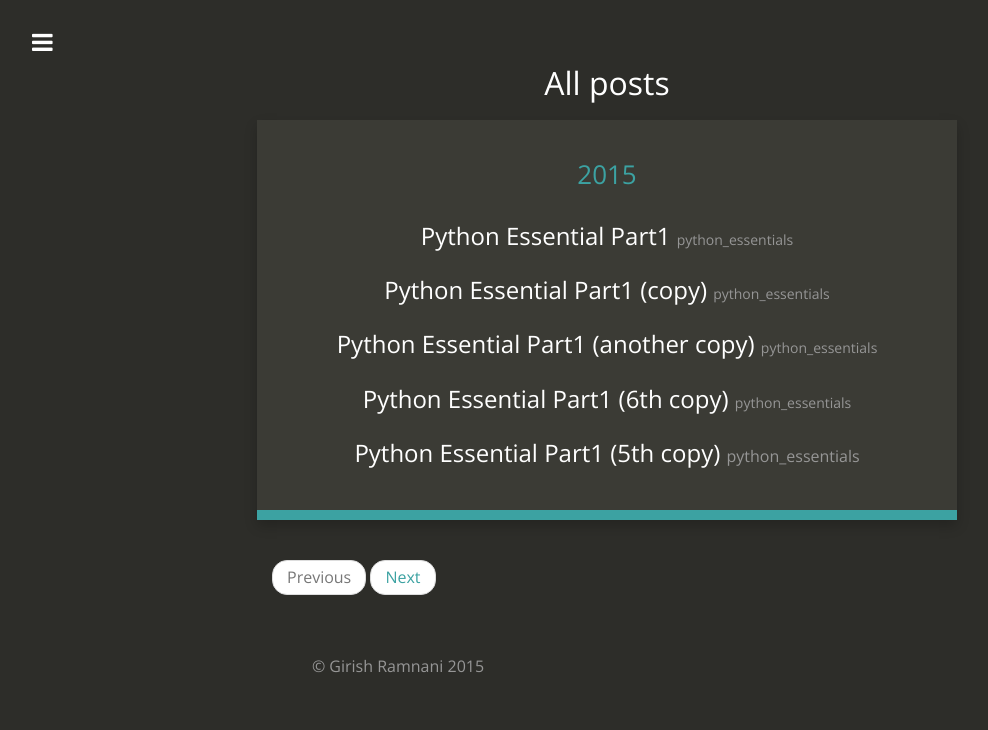
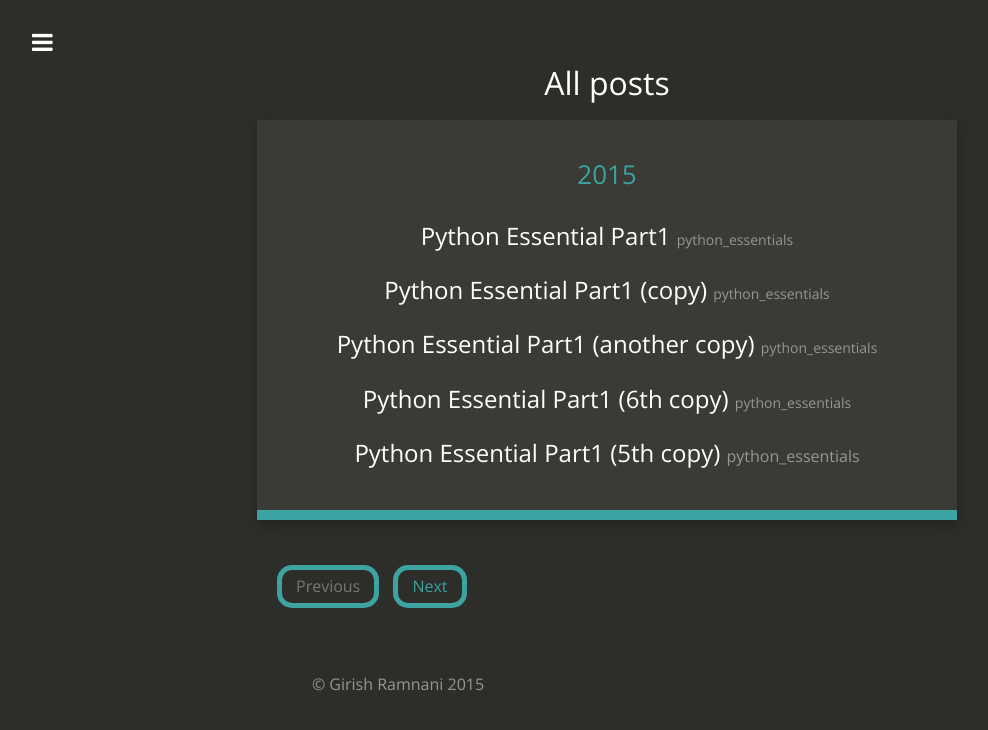
Before and after one commit to jedie/girishramnani.github.io, a Jekyll site: the page built from posts/index.html, in a window 1280 px wide. Shown: the top 730 px of the page, without its empty margins (18-1006 px from the left). Built offline with Jekyll 4.4.1, drawn with Linux system fonts in a browser that asks for light colours; nearby versions of some CDN libraries; Markdown is read by kramdown in place of the engine named in the settings; the list of posts is cut into pages by our own code.

Commit message:
added custom.css

```diff
--- a/css/custom.css
+++ b/css/custom.css
@@ -3,3 +3,12 @@ code span {
 word-wrap: break-word;
 
 }
+
+.pager-link {
+    border:5px solid #3CA2A2 !important ;
+    border-radius: 15px;
+    display: inline-block;
+padding: 5px 14px;
+    margin: 5px 5px 5px 5px;
+    background-color: transparent !important ;
+}
```
